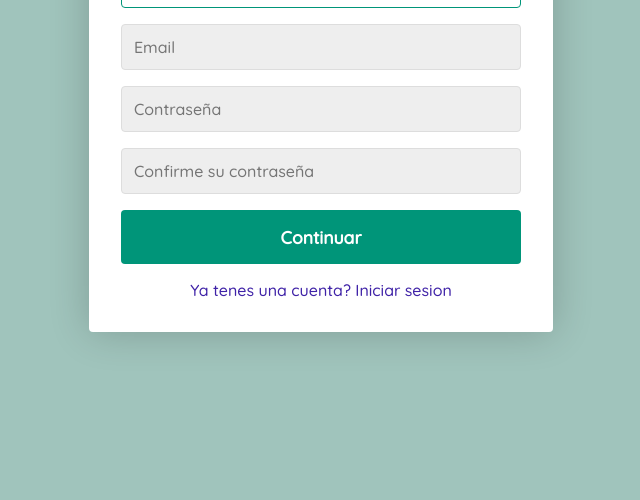
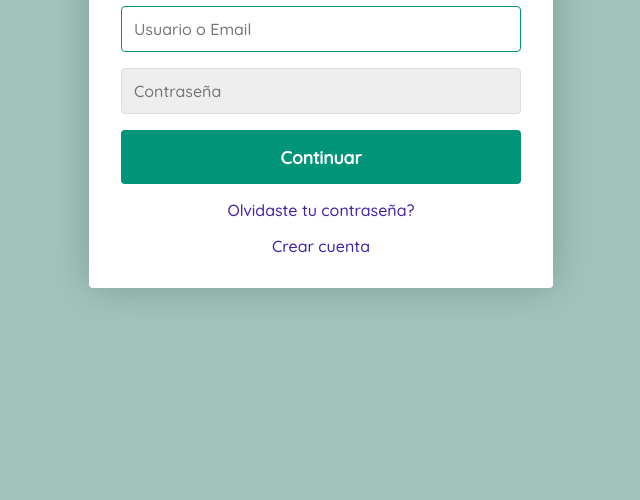
Before and after one commit to Crawdon/Login-form, a plain HTML site: page index.html in a window 1280 px wide. Shown: the part 300-800 px from the top of the page, without its empty margins (319-959 px from the left). Drawn offline with Linux system fonts and the light colour scheme.

Commit message:
hotfix
cambio pantalla inicial alternado de clases hiden en formularios

```diff
--- a/index.html
+++ b/index.html
@@ -15,7 +15,7 @@
 <body>
 
     <div class="container">
-        <form action="#" class="form form-hiden" id="login">
+        <form action="#" class="form" id="login">
             <h1 class="form-title">Iniciar Sesion</h1>
             <div class="form-message form-message-error"></div>
             <div class="form-input-group">
@@ -35,7 +35,7 @@
             </p>
         </form>
 
-        <form action="#" class="form" id="createAccount">
+        <form action="#" class="form form-hiden" id="createAccount">
             <h1 class="form-title">Crear Cuenta</h1>
             <div class="form-message form-message-error"></div>
             <div class="form-input-group">
```
